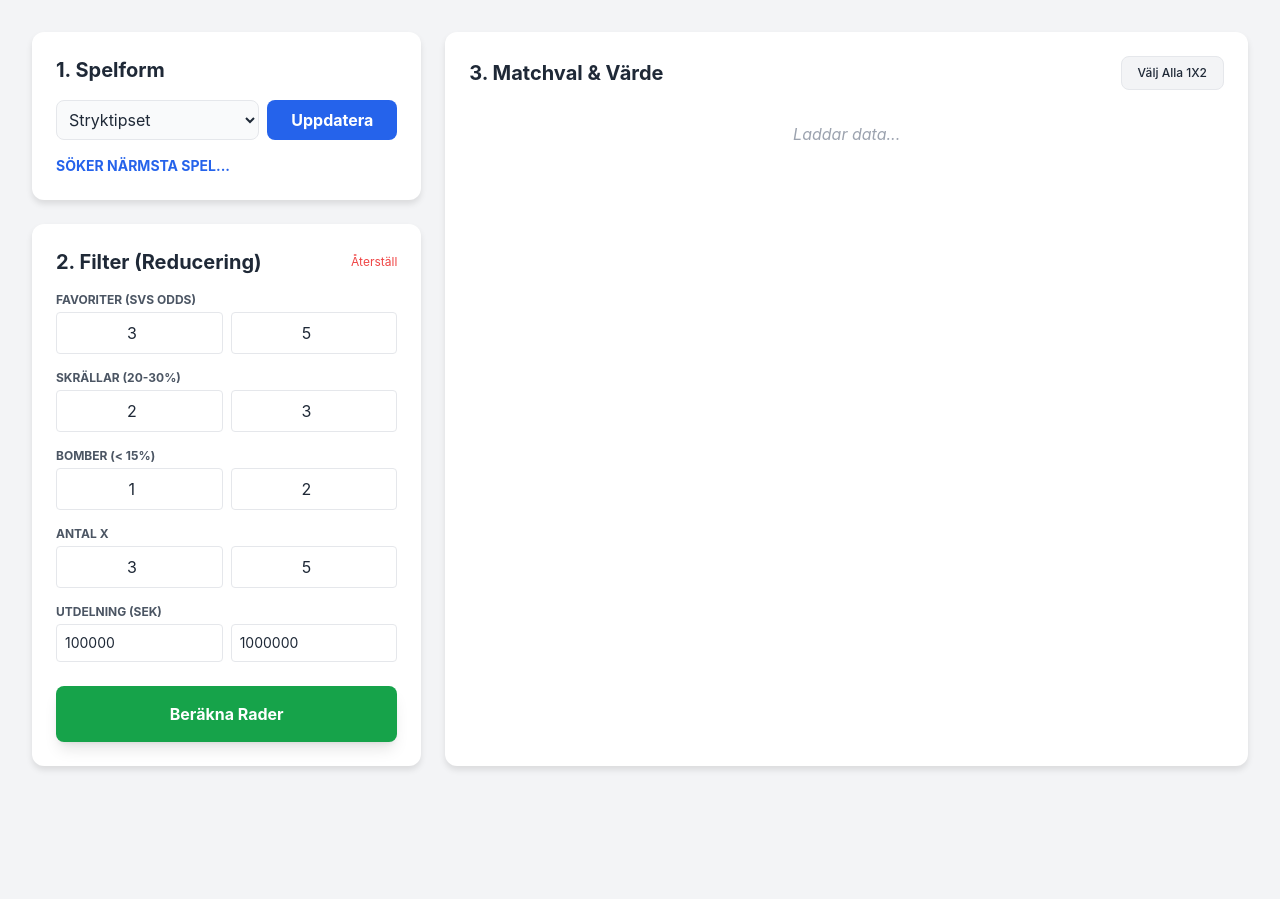
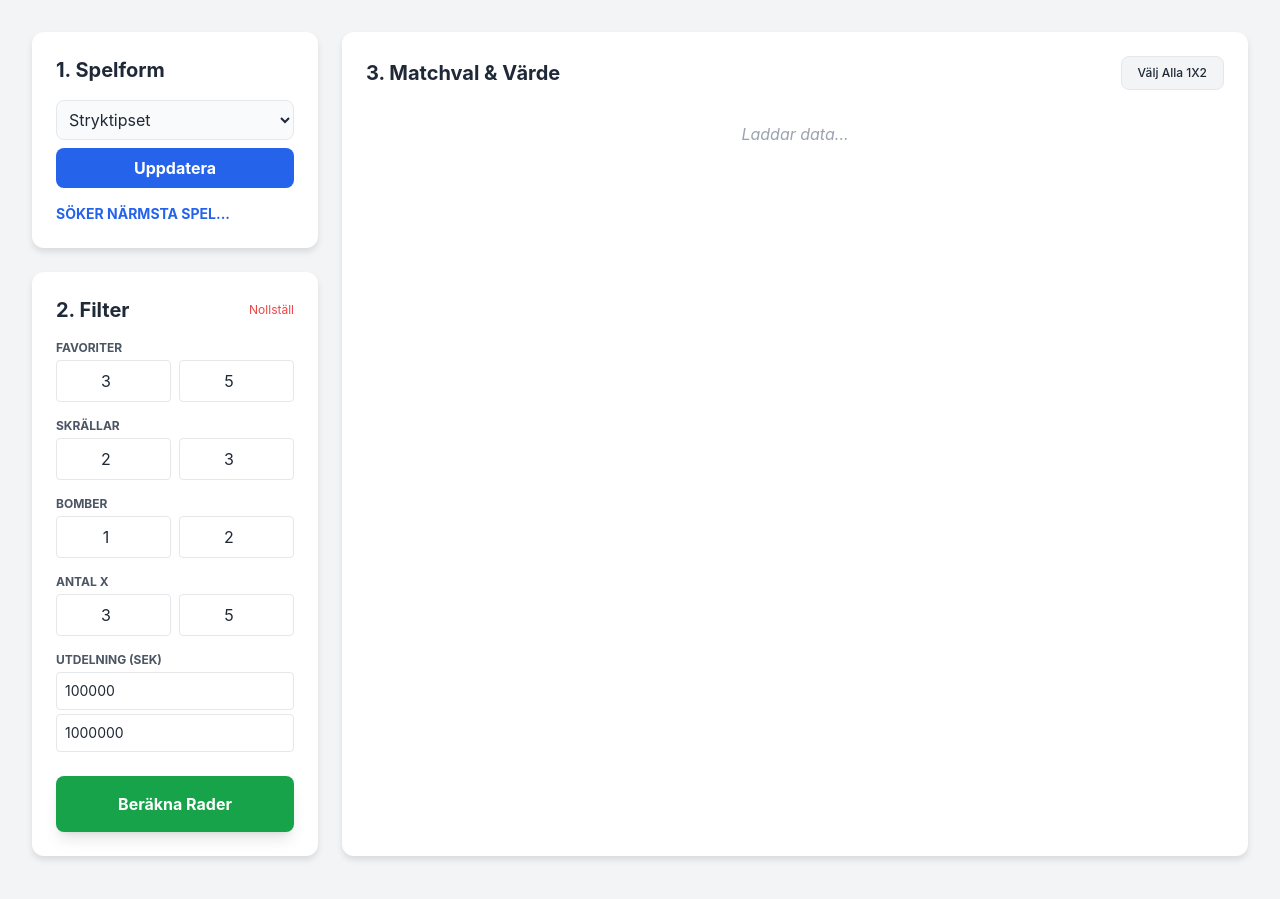
Before and after one commit to mikaelivarsson/mikaelivarsson.github.io, a Jekyll site: the page tips.html, which Jekyll copies as it is, in a window 1280 px wide. Built offline with Jekyll 4.4.1, drawn with Linux system fonts in a browser that asks for light colours; nearby versions of some CDN libraries.

Commit message:
Update tips.html

```diff
--- a/tips.html
+++ b/tips.html
@@ -12,6 +12,10 @@
         table { width: 100%; border-collapse: separate; border-spacing: 0; }
         th, td { text-align: left; padding: 12px; border-bottom: 1px solid #e5e7eb; white-space: nowrap; }
         th { background-color: #f9fafb; font-weight: 600; font-size: 0.85rem; }
+
+        /* Justering av kolumnbredder */
+        .col-num { width: 40px; text-align: center; }
+        .col-match { width: auto; white-space: normal; min-width: 150px; }
 
         .outcome-cell span {
             display: inline-block; width: 32px; height: 32px; line-height: 30px;
@@ -33,15 +37,15 @@
     <div class="max-w-7xl mx-auto">
 
         <main class="grid grid-cols-1 lg:grid-cols-12 gap-6">
-            <div class="lg:col-span-4 flex flex-col gap-6">
+            <div class="lg:col-span-3 flex flex-col gap-6">
                 <div class="card">
                     <h2 class="text-xl font-bold mb-4 text-gray-800">1. Spelform</h2>
-                    <div class="flex gap-2 mb-4">
-                        <select id="gameSelect" class="flex-1 p-2 border rounded-lg bg-gray-50 outline-none">
+                    <div class="flex flex-col gap-2 mb-4">
+                        <select id="gameSelect" class="w-full p-2 border rounded-lg bg-gray-50 outline-none">
                             <option value="stryktipset">Stryktipset</option>
                             <option value="europatipset">Europatipset</option>
                         </select>
-                        <button id="fetchBtn" class="bg-blue-600 text-white px-6 py-2 rounded-lg font-bold hover:bg-blue-700">Uppdatera</button>
+                        <button id="fetchBtn" class="w-full bg-blue-600 text-white px-6 py-2 rounded-lg font-bold hover:bg-blue-700">Uppdatera</button>
                     </div>
                     <p id="productName" class="text-sm font-bold text-blue-600 uppercase">Söker närmsta spel...</p>
                     <p id="closeTime" class="text-xs text-gray-500"></p>
@@ -49,27 +53,27 @@
 
                 <div class="card">
                     <div class="flex justify-between items-center mb-4">
-                        <h2 class="text-xl font-bold text-gray-800">2. Filter (Reducering)</h2>
-                        <button id="resetSettingsBtn" class="text-xs text-red-500 hover:underline">Återställ</button>
+                        <h2 class="text-xl font-bold text-gray-800">2. Filter</h2>
+                        <button id="resetSettingsBtn" class="text-xs text-red-500 hover:underline">Nollställ</button>
                     </div>
 
                     <div class="flex flex-col gap-4 mb-6">
                         <div>
-                            <label class="block text-xs font-bold mb-1 uppercase text-gray-600">Favoriter (SvS Odds)</label>
+                            <label class="block text-xs font-bold mb-1 uppercase text-gray-600">Favoriter</label>
                             <div class="flex gap-2">
                                 <input type="number" id="minFavs" value="3" class="save-state w-full p-2 border rounded text-center">
                                 <input type="number" id="maxFavs" value="5" class="save-state w-full p-2 border rounded text-center">
                             </div>
                         </div>
                         <div>
-                            <label class="block text-xs font-bold mb-1 uppercase text-gray-600">Skrällar (20-30%)</label>
+                            <label class="block text-xs font-bold mb-1 uppercase text-gray-600">Skrällar</label>
                             <div class="flex gap-2">
                                 <input type="number" id="minUnder" value="2" class="save-state w-full p-2 border rounded text-center">
                                 <input type="number" id="maxUnder" value="3" class="save-state w-full p-2 border rounded text-center">
                             </div>
                         </div>
                         <div>
-                            <label class="block text-xs font-bold mb-1 uppercase text-gray-600">Bomber (&lt; 15%)</label>
+                            <label class="block text-xs font-bold mb-1 uppercase text-gray-600">Bomber</label>
                             <div class="flex gap-2">
                                 <input type="number" id="minBombs" value="1" class="save-state w-full p-2 border rounded text-center">
                                 <input type="number" id="maxBombs" value="2" class="save-state w-full p-2 border rounded text-center">
@@ -84,10 +88,8 @@
                         </div>
                         <div>
                             <label class="block text-xs font-bold mb-1 uppercase text-gray-600">Utdelning (SEK)</label>
-                            <div class="flex gap-2 items-center">
-                                <input type="number" id="minPayout" value="100000" class="save-state w-full p-2 border rounded text-sm">
-                                <input type="number" id="maxPayout" value="1000000" class="save-state w-full p-2 border rounded text-sm">
-                            </div>
+                            <input type="number" id="minPayout" value="100000" class="save-state w-full mb-1 p-2 border rounded text-sm">
+                            <input type="number" id="maxPayout" value="1000000" class="save-state w-full p-2 border rounded text-sm">
                         </div>
                     </div>
 
@@ -97,9 +99,8 @@
 
                     <div id="resultsArea" class="mt-4 hidden text-sm">
                         <div class="stats-box">
-                            <p>Rader efter filter: <span id="filteredSlips" class="font-bold text-green-700 text-lg">0</span></p>
+                            <p>Rader: <span id="filteredSlips" class="font-bold text-green-700 text-lg">0</span></p>
                             <div class="mt-2 grid grid-cols-2 gap-y-1 border-t pt-2 border-blue-200">
-                                <span class="text-gray-500">Min/Max:</span> <span id="payoutRange" class="text-right font-medium text-xs">0 - 0 kr</span>
                                 <span class="text-gray-500 font-bold">Snitt:</span> <span id="avgOut" class="font-bold text-right text-blue-700">0 kr</span>
                             </div>
                         </div>
@@ -108,7 +109,7 @@
                 </div>
             </div>
 
-            <div class="lg:col-span-8 card">
+            <div class="lg:col-span-9 card">
                 <div class="flex justify-between items-center mb-4">
                     <h2 class="text-xl font-bold text-gray-800">3. Matchval & Värde</h2>
                     <button id="toggleAllBtn" class="text-xs bg-gray-100 border px-4 py-2 rounded-lg font-medium hover:bg-white">Välj Alla 1X2</button>
@@ -177,13 +178,11 @@
                 matches: draw.events.map(e => {
                     const g = (v) => v ? parseFloat(v.toString().replace(',','.')) : 0;
                     const svsOdds = { '1': g(e.odds.home), 'X': g(e.odds.draw), '2': g(e.odds.away) };
-
                     const marketOdds = {
                         '1': (svsOdds['1'] * 1.08).toFixed(2),
                         'X': (svsOdds['X'] * 1.05).toFixed(2),
                         '2': (svsOdds['2'] * 1.08).toFixed(2)
                     };
-
                     const sorted = Object.entries(svsOdds).sort((a,b) => a[1]-b[1]);
                     return {
                         home: e.participants.find(p => p.type === 'home').name,
@@ -208,20 +207,20 @@
 
         function renderTable(activeOutcomes = null, userSelections = null) {
             let html = `<table><thead><tr>
-                <th>#</th>
-                <th>Match</th>
+                <th class="col-num">#</th>
+                <th class="col-match">Match</th>
                 <th class="text-blue-600">Folkets %</th>
                 <th>SvS Odds</th>
                 <th>Market Max</th>
                 <th>Värde (EV)</th>
                 <th>Val</th>
+                <th class="col-num text-right">#</th>
             </tr></thead><tbody>`;
 
             allMatches.forEach((m, i) => {
                 const getEV = (o) => {
                     const prob = 1 / m.marketOdds[o];
-                    const ev = ((prob / m.dist[o])).toFixed(2);
-                    return ev;
+                    return ((prob / m.dist[o])).toFixed(2);
                 };
 
                 const getStatus = (o) => {
@@ -233,14 +232,13 @@
                     return "";
                 };
 
-                // Formatera distributionen (Folkets %)
                 const p1 = Math.round(m.dist['1'] * 100);
                 const pX = Math.round(m.dist['X'] * 100);
                 const p2 = Math.round(m.dist['2'] * 100);
 
                 html += `<tr>
-                    <td class="text-gray-400 font-medium">${i+1}</td>
-                    <td><div class="font-bold text-gray-800 text-sm">${m.home} - ${m.away}</div></td>
+                    <td class="col-num text-gray-400 font-medium">${i+1}</td>
+                    <td class="col-match"><div class="font-bold text-gray-800 text-sm">${m.home} - ${m.away}</div></td>
                     <td class="text-xs font-bold text-blue-700">${p1}% | ${pX}% | ${p2}%</td>
                     <td class="text-xs text-gray-500">${m.odds['1']} | ${m.odds['X']} | ${m.odds['2']}</td>
                     <td class="market-odds">${m.marketOdds['1']} | ${m.marketOdds['X']} | ${m.marketOdds['2']}</td>
@@ -254,6 +252,7 @@
                         <span data-o="X" class="${getStatus('X')}">X</span>
                         <span data-o="2" class="${getStatus('2')}">2</span>
                     </td>
+                    <td class="col-num text-right text-gray-400 font-medium">${i+1}</td>
                 </tr>`;
             });
             document.getElementById('matchesTable').innerHTML = html + "</tbody></table>";
@@ -327,20 +326,25 @@
             if(calculatedRader.length > 0) {
                 document.getElementById('resultsArea').classList.remove('hidden');
                 document.getElementById('filteredSlips').textContent = calculatedRader.length.toLocaleString();
-                document.getElementById('payoutRange').textContent = `${Math.round(Math.min(...payouts)).toLocaleString()} - ${Math.round(Math.max(...payouts)).toLocaleString()} kr`;
                 document.getElementById('avgOut').textContent = Math.round(payouts.reduce((a,b)=>a+b)/payouts.length).toLocaleString() + " kr";
                 renderTable(hits, selections);
             } else {
-                alert("0 rader kvar. Sänk kraven eller välj fler tecken i matchtabellen!");
+                alert("0 rader kvar. Justera filtren!");
             }
         };
 
         document.getElementById('exportSlipsBtn').onclick = () => {
-            const content = "E," + calculatedRader.map(r => r.split('').join(',')).join('\nE,');
+            const gameType = document.getElementById('gameSelect').value;
+            const displayType = gameType.charAt(0).toUpperCase() + gameType.slice(1);
+            const now = new Date();
+            const dateStr = now.toISOString().split('T')[0];
+            const timeStr = now.getHours().toString().padStart(2, '0') + now.getMinutes().toString().padStart(2, '0');
+            const fileName = `${gameType}_${dateStr}_${timeStr}.txt`;
+            const content = displayType + "\nE," + calculatedRader.map(r => r.split('').join(',')).join('\nE,');
             const blob = new Blob([content], {type: 'text/plain'});
             const a = document.createElement('a');
             a.href = URL.createObjectURL(blob);
-            a.download = `reducering.txt`;
+            a.download = fileName;
             a.click();
         };
     </script>
```
